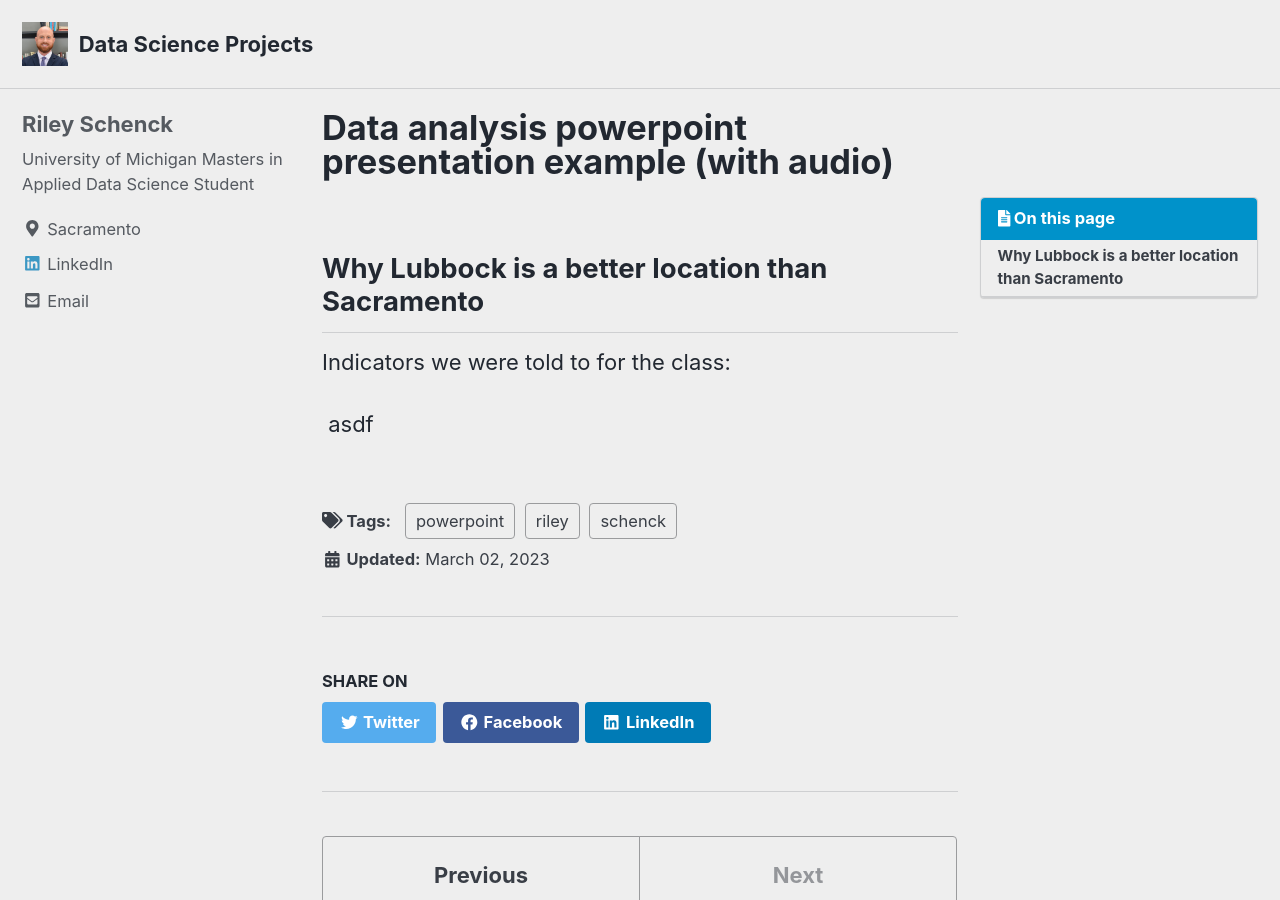
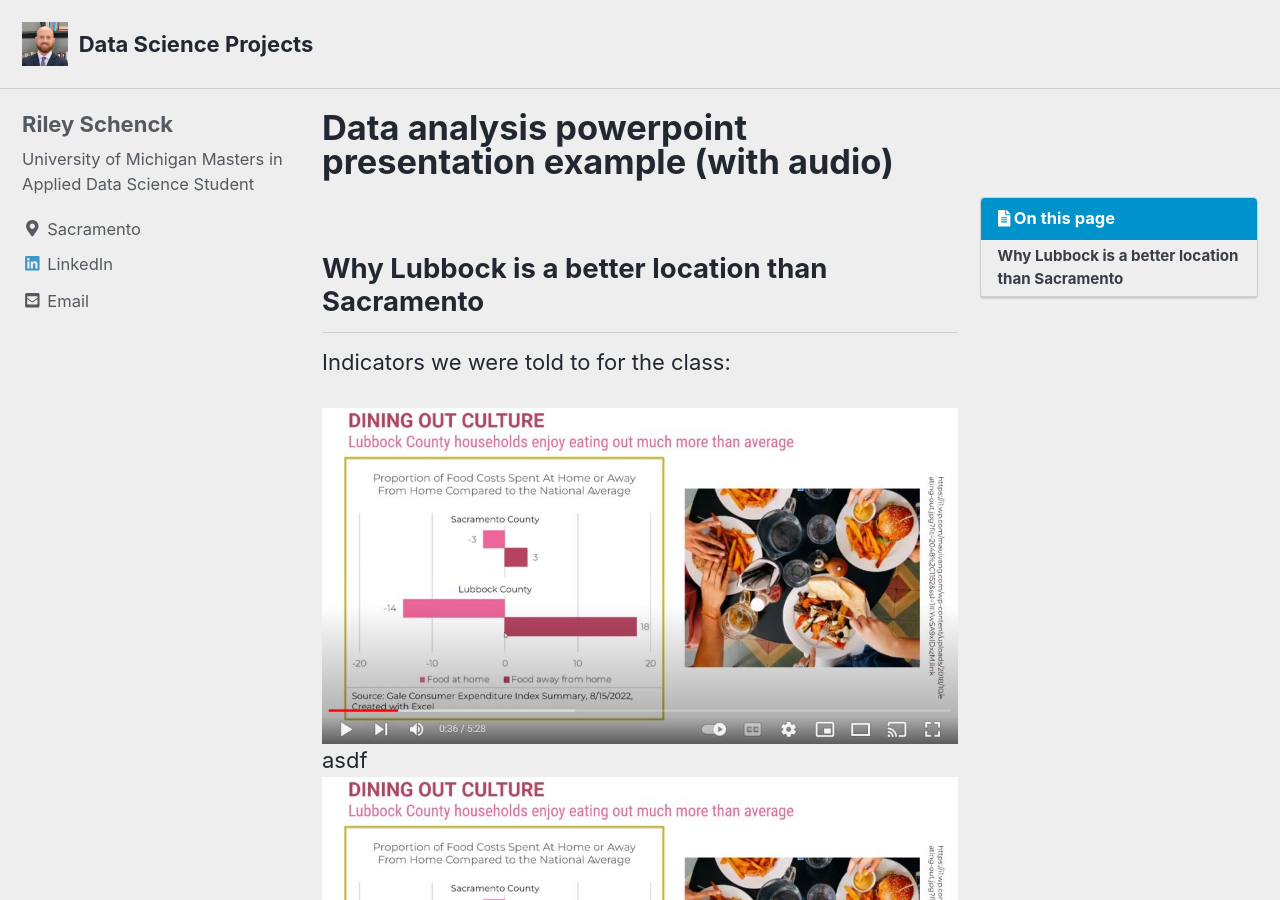
Before and after one commit to rileyschenck/website, a Jekyll site: the page built from _posts/2023-03-02-PowerPoint.md, in a window 1280 px wide and 900 px high. Built offline with Jekyll 4.4.1, drawn with Linux system fonts in a browser that asks for light colours; cached includes are drawn as plain includes; nearby versions of some CDN libraries; a script that is not in the unit is left out.

Commit message:
Update 2023-03-02-PowerPoint.md

```diff
--- a/_posts/2023-03-02-PowerPoint.md
+++ b/_posts/2023-03-02-PowerPoint.md
@@ -19,6 +19,6 @@ toc_sticky: true
 
 Indicators we were told to for the class:
 
-<img src="assets/images/chickenkitchen.JPG" alt="">
+<img src="/assets/images/chickenkitchen.JPG" alt="">
 asdf
-<img src="assets/images/chickenkitchenpng.png" alt="">
+<img src="/assets/images/chickenkitchenpng.png" alt="">
```
